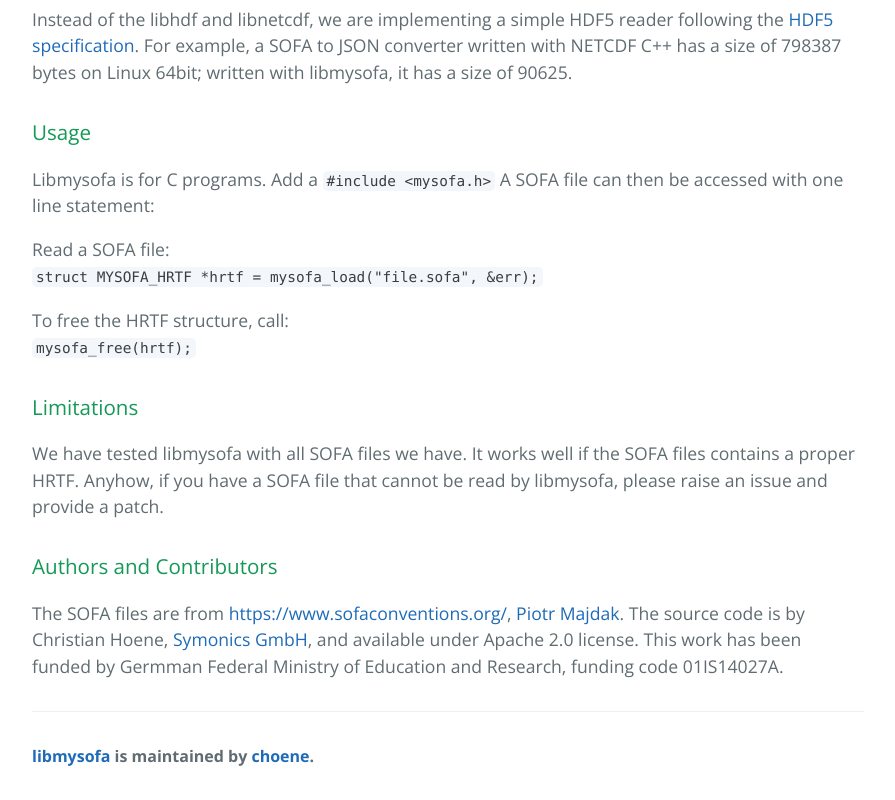
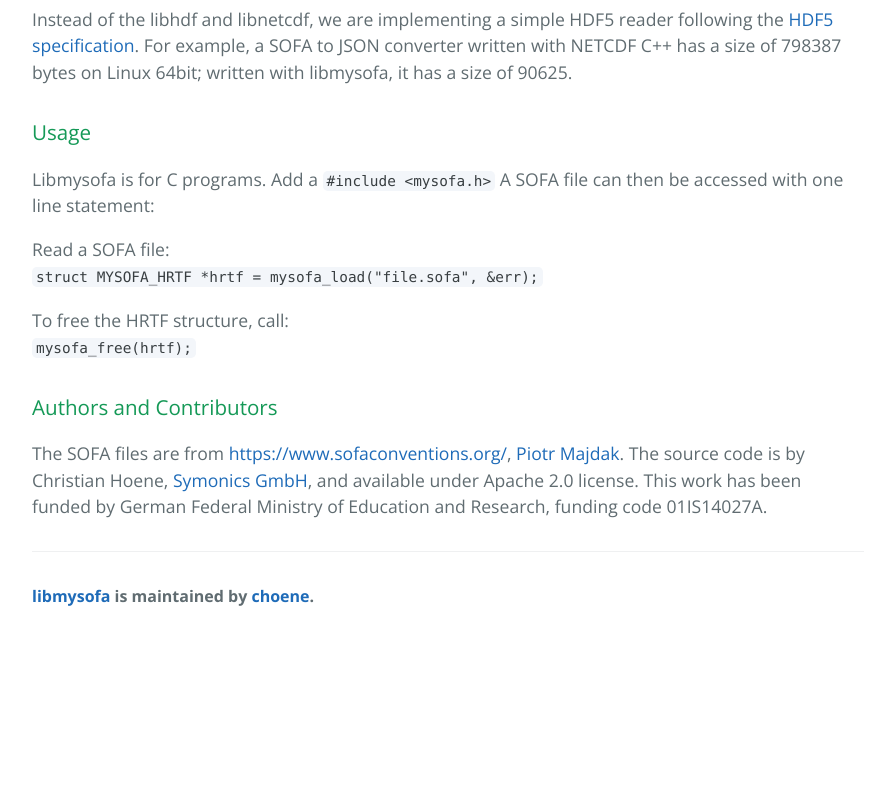
Before and after one commit to hoene/libmysofa, a plain HTML site: page index.html in a window 1280 px wide. Shown: the part 554-1354 px from the top of the page, without its empty margins (192-1087 px from the left). After the commit the page ends 1194 px from the top, so only its background shows below. Drawn offline with nearby package versions, Linux system fonts and the light colour scheme.

Commit message:
Updated README and web page

```diff
--- a/index.html
+++ b/index.html
@@ -44,16 +44,11 @@ A SOFA file can then be accessed with one line statement:
 <p>To free the HRTF structure, call:</br><code>mysofa_free(hrtf);</code></p>
 
 <h3>
-<a id="designer-templates" class="anchor" href="#designer-templates" aria-hidden="true"><span aria-hidden="true" class="octicon octicon-link"></span></a>Limitations</h3>
-
-<p>We have tested libmysofa with all SOFA files we have. It works well if the SOFA files contains a proper HRTF. Anyhow, if you have a SOFA file that cannot be read by libmysofa, please raise an issue and provide a patch.</p>
-
-<h3>
 <a id="authors-and-contributors" class="anchor" href="#authors-and-contributors" aria-hidden="true"><span aria-hidden="true" class="octicon octicon-link"></span></a>Authors and Contributors</h3>
 
 <p>
 The SOFA files are from <a href="https://www.sofaconventions.org/">https://www.sofaconventions.org/</a>, <a href="mailto:piotr@majdak.com">Piotr Majdak</a>. The source code is by Christian Hoene, <a href="https://symonics.com">Symonics GmbH</a>, and available under Apache 2.0 license.
-This work has been funded by Germman Federal Ministry of Education and Research, funding code 01IS14027A.
+This work has been funded by German Federal Ministry of Education and Research, funding code 01IS14027A.
 </p>
 
       <footer class="site-footer">
```
Also changed, not shown: 1 other file.
